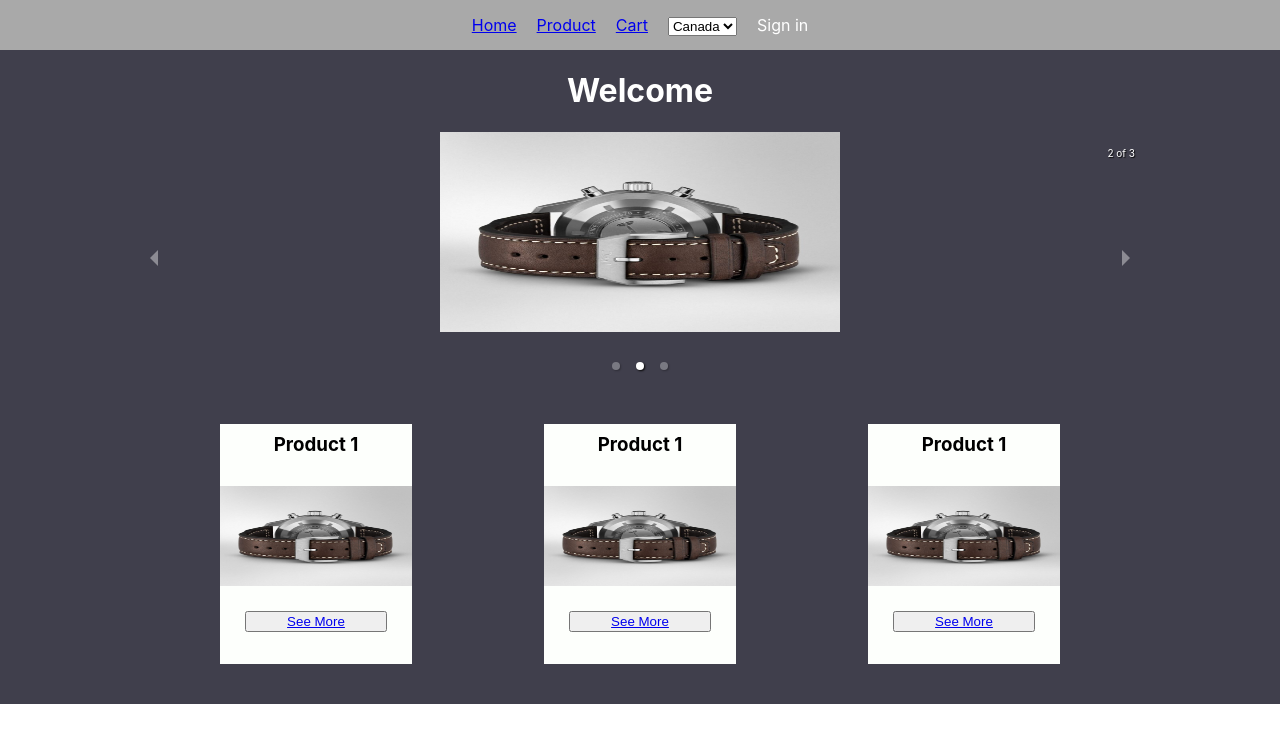
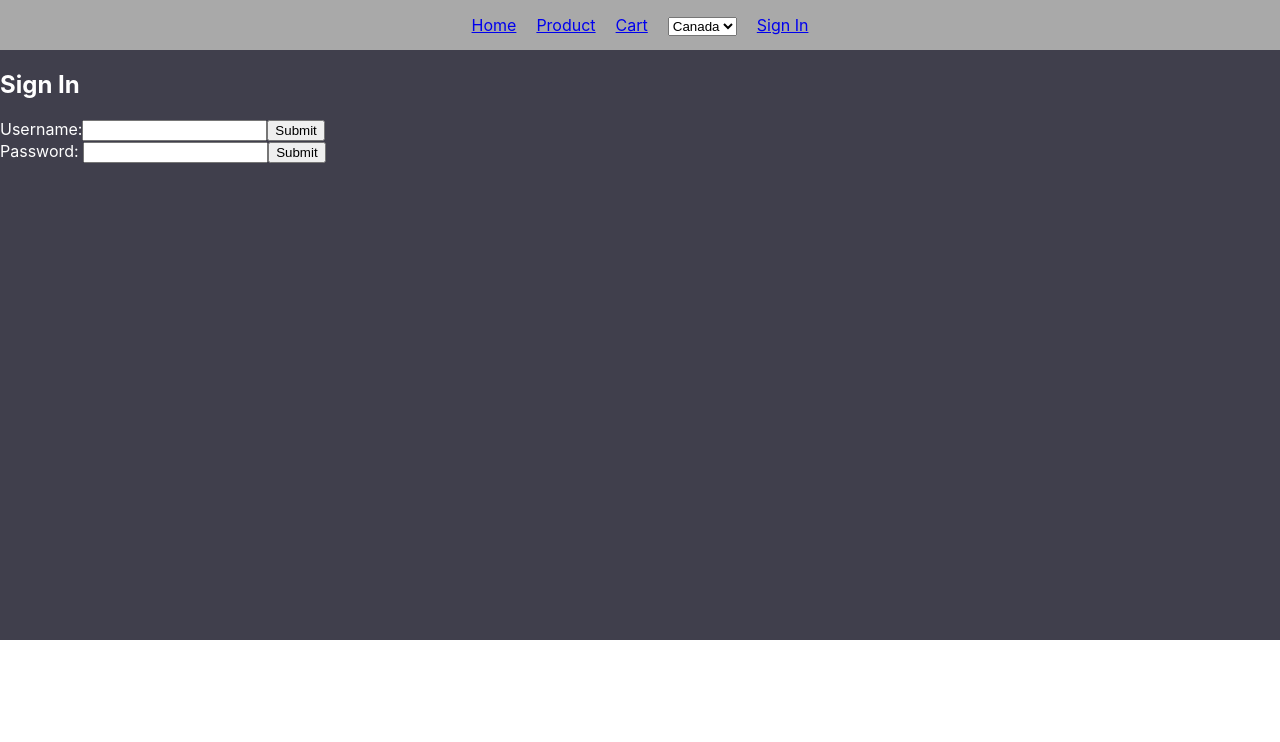
Before and after one commit to zeeshanjafri/webstore, a React (Create React App) app: page /signIn in a window 1280 px wide. Shown: the top 742 px of the page. Built offline with nearby package versions, Linux system fonts and the light colour scheme.

Commit message:
Merge branch 'main' of https://github.com/Prometheus59/webstore

```diff
--- a/src/Components/App/App.js
+++ b/src/Components/App/App.js
@@ -2,6 +2,7 @@
 import LandingPage from "../LandingPage/LandingPage";
 import Cart from "../Cart/Cart";
 import Product from "../Product/Product";
+import SignIn from "../SignIn/SignIn"
 import styled from "styled-components";
 import React from "react";
 import Button from "@material-ui/core/Button";
@@ -70,7 +71,11 @@
                 <option value="USA">USA</option>
               </select>
             </li>
-            <li>Sign in</li>
+
+          <li>
+            <Link to="/signin">Sign In</Link>
+          </li>
+
           </ul>
         </NavDiv>
 
@@ -82,6 +87,11 @@
           <Route path="/product">
             <Product name="Test name" price="5" specification="lorem ipsum" />
           </Route>
+
+        <Route path = "/signIn">
+          <SignIn />
+        </Route>
+
           <Route path="/">
             <LandingPage />
           </Route>
--- /dev/null
+++ b/src/Components/SignIn/SignIn.js
@@ -0,0 +1,33 @@
+import { render } from "@testing-library/react";
+import React from "react";
+import ReactDOM from 'react-dom';
+
+
+function SignIn() {
+    return(
+        <div>
+        <h2>Sign In</h2>
+
+        {/* sign in form */}
+        <form>
+            <label>Username:
+                <input type="text" name="username" />
+            </label>
+                <input type="submit" value="Submit" />
+        </form>
+
+        <form>
+            <label>Password: {     }
+                <input type="text" name="password" />
+            </label>
+                <input type="submit" value="Submit" />
+        </form>
+
+
+
+        </div>
+      );
+
+}
+
+export default SignIn;
```
